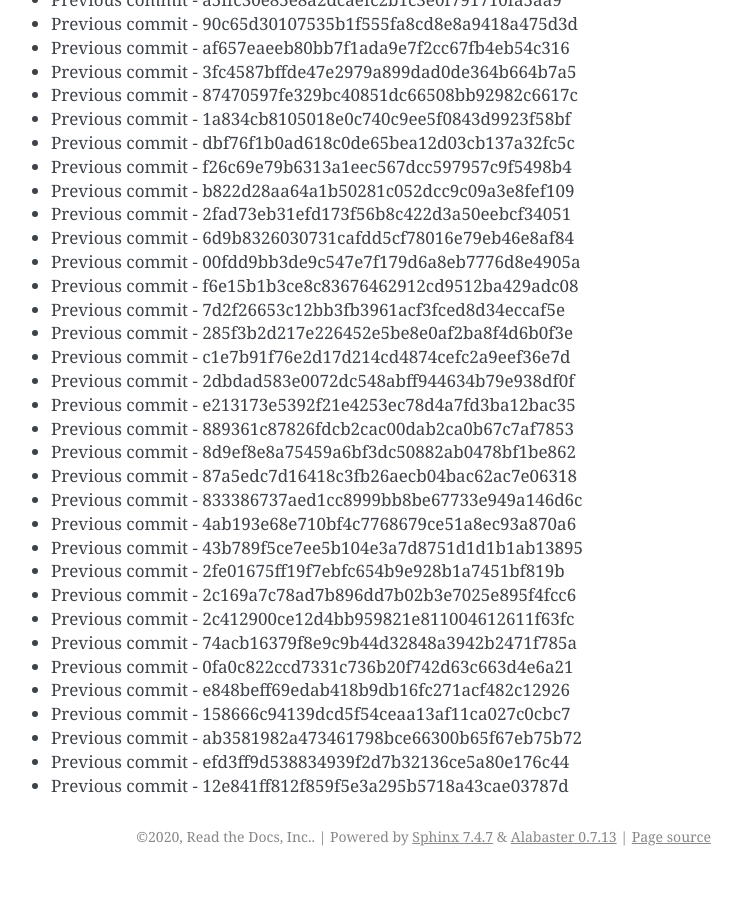
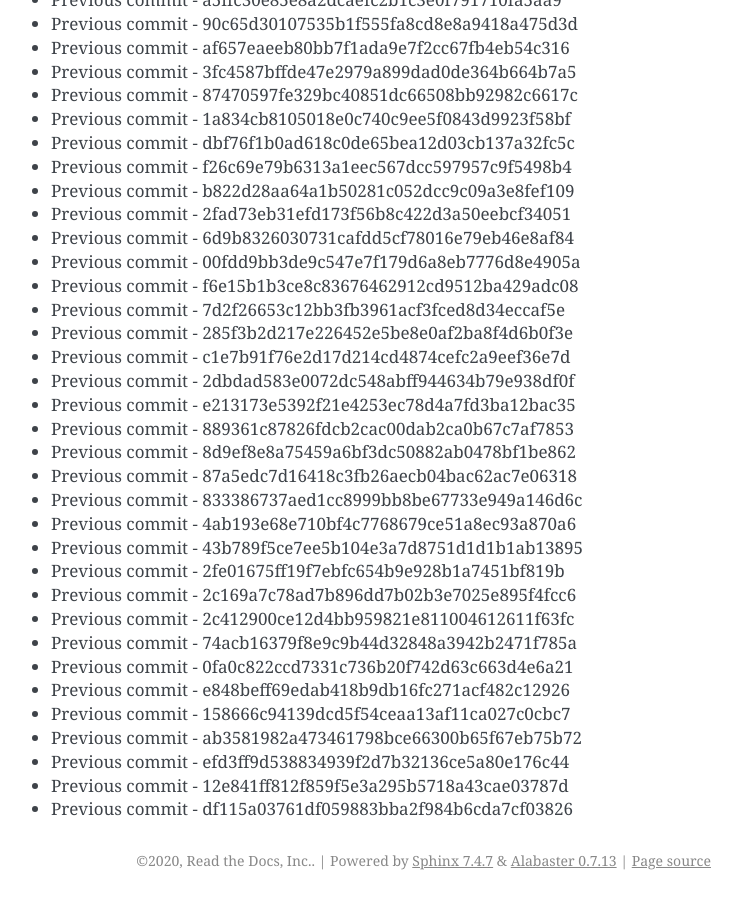
Before and after one commit to readthedocs/rtd-git-stresstest, a Sphinx documentation site: the page built from docs/updates.rst, in a window 1280 px wide and 900 px high, scrolled down 5724 px. Shown: the whole window, without its empty margins (399-1141 px from the left). Built offline with Sphinx 7.4.7, drawn with Linux system fonts in a browser that asks for light colours; before the commit the page ends 6600 px from its top, so only the background shows below that.

Commit message:
Generating commit from previous: df115a03761df059883bba2f984b6cda7cf03826

```diff
--- a/docs/updates.rst
+++ b/docs/updates.rst
@@ -272,3 +272,4 @@ It can be tested for any performance characteristics.
 * Previous commit - ab3581982a473461798bce66300b65f67eb75b72
 * Previous commit - efd3ff9d538834939f2d7b32136ce5a80e176c44
 * Previous commit - 12e841ff812f859f5e3a295b5718a43cae03787d
+* Previous commit - df115a03761df059883bba2f984b6cda7cf03826
```
